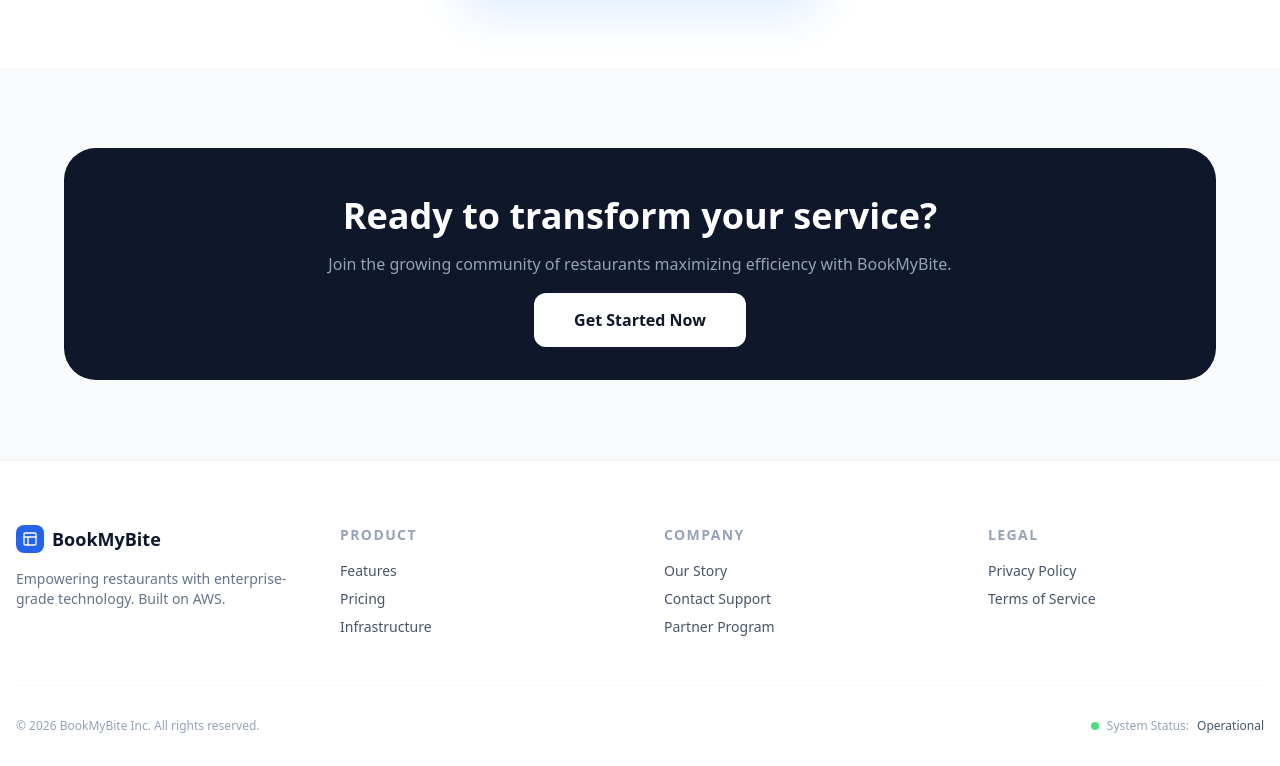
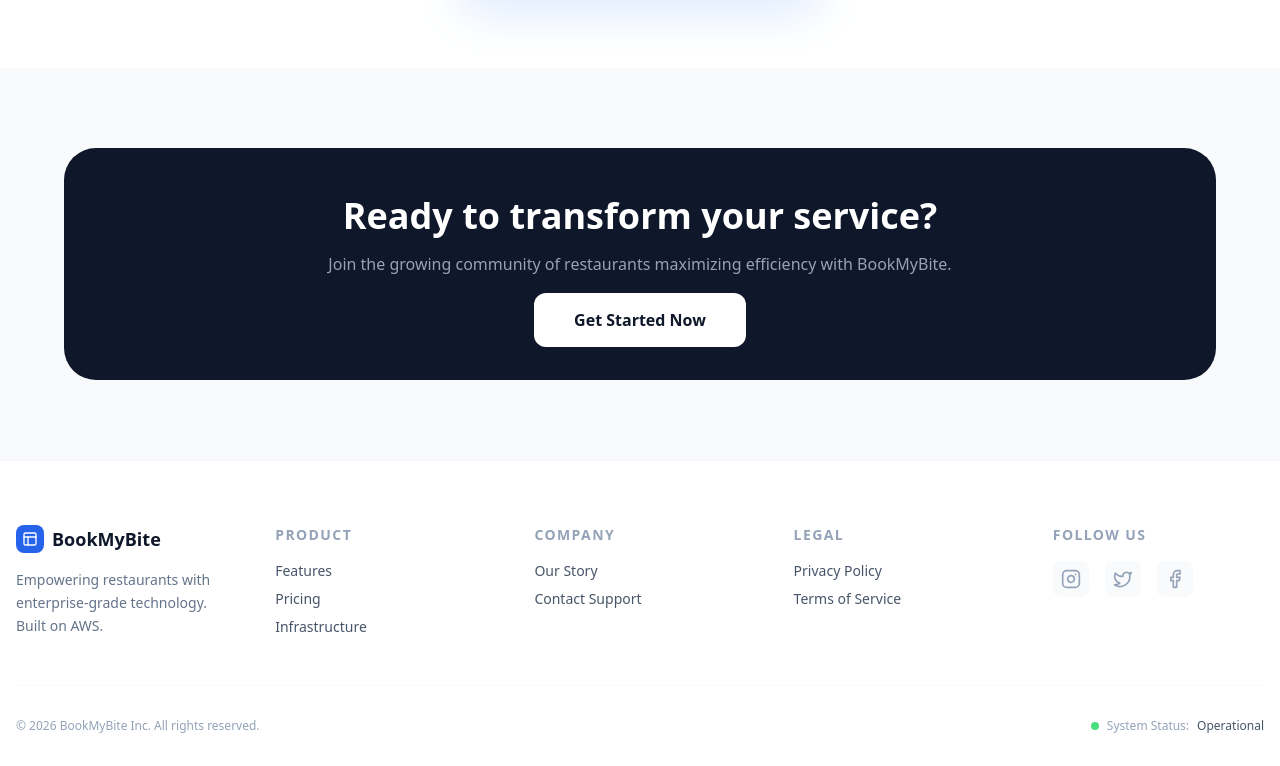
Before and after one commit to sanooft123/bookmybite, a React (Vite) app: page / in a window 1280 px wide. Shown: the part 2100-2866 px from the top of the page. Built offline with nearby package versions, Linux system fonts and the light colour scheme.

Commit message:
Add social media links to footer

```diff
--- a/src/pages/LandingPage.jsx
+++ b/src/pages/LandingPage.jsx
@@ -1,6 +1,6 @@
 import React from 'react';
 import { Link } from 'react-router-dom';
-import { Check, Zap, Smartphone, Layout, Clock } from 'lucide-react';
+import { Check, Zap, Smartphone, Layout, Clock ,Instagram, Twitter, Facebook, Linkedin} from 'lucide-react';
 
 // Pricing Card Sub-component
 const PriceCard = ({ title, price, features, popular, buttonText }) => (
@@ -123,33 +123,66 @@ const LandingPage = () => {
       </section>
 
       <footer className="bg-white border-t border-slate-100 pt-16 pb-8 px-4">
-        <div className="max-w-7xl mx-auto grid grid-cols-2 md:grid-cols-4 gap-12 mb-12">
+        <div className="max-w-7xl mx-auto grid grid-cols-2 md:grid-cols-5 gap-12 mb-12">
+            {/* Brand Column */}
             <div className="col-span-2 md:col-span-1">
             <div className="flex items-center gap-2 mb-4">
-              <div className="bg-blue-600 p-1.5 rounded-lg"><Layout className="text-white w-4 h-4" /></div>
+                <div className="bg-blue-600 p-1.5 rounded-lg">
+                <Layout className="text-white w-4 h-4" />
+                </div>
                 <span className="font-bold text-lg">BookMyBite</span>
             </div>
-            <p className="text-slate-500 text-sm">Empowering restaurants with enterprise-grade technology. Built on AWS.</p>
+            <p className="text-slate-500 text-sm leading-relaxed">
+                Empowering restaurants with enterprise-grade technology. Built on AWS.
+            </p>
             </div>
+
+            {/* Product Column */}
             <div>
             <h4 className="font-bold mb-4 text-sm uppercase tracking-widest text-slate-400">Product</h4>
             <ul className="space-y-2 text-slate-600 text-sm">
-              <li>Features</li><li>Pricing</li><li>Infrastructure</li>
+                <li className="hover:text-blue-600 transition cursor-pointer">Features</li>
+                <li className="hover:text-blue-600 transition cursor-pointer">Pricing</li>
+                <li className="hover:text-blue-600 transition cursor-pointer">Infrastructure</li>
             </ul>
             </div>
+
+            {/* Company Column */}
             <div>
             <h4 className="font-bold mb-4 text-sm uppercase tracking-widest text-slate-400">Company</h4>
             <ul className="space-y-2 text-slate-600 text-sm">
-              <li>Our Story</li><li>Contact Support</li><li>Partner Program</li>
+                <li className="hover:text-blue-600 transition cursor-pointer">Our Story</li>
+                <li className="hover:text-blue-600 transition cursor-pointer">Contact Support</li>
             </ul>
             </div>
+
+            {/* Legal Column */}
             <div>
             <h4 className="font-bold mb-4 text-sm uppercase tracking-widest text-slate-400">Legal</h4>
             <ul className="space-y-2 text-slate-600 text-sm">
-              <li>Privacy Policy</li><li>Terms of Service</li>
+                <li className="hover:text-blue-600 transition cursor-pointer">Privacy Policy</li>
+                <li className="hover:text-blue-600 transition cursor-pointer">Terms of Service</li>
             </ul>
             </div>
+
+            {/* SOCIAL MEDIA COLUMN */}
+            <div>
+            <h4 className="font-bold mb-4 text-sm uppercase tracking-widest text-slate-400">Follow Us</h4>
+            <div className="flex gap-4">
+                <a href="https://instagram.com" target="_blank" rel="noreferrer" className="bg-slate-50 p-2 rounded-lg text-slate-400 hover:text-pink-600 hover:bg-pink-50 transition-all">
+                <Instagram size={20} />
+                </a>
+                <a href="https://twitter.com" target="_blank" rel="noreferrer" className="bg-slate-50 p-2 rounded-lg text-slate-400 hover:text-blue-400 hover:bg-blue-50 transition-all">
+                <Twitter size={20} />
+                </a>
+                <a href="https://facebook.com" target="_blank" rel="noreferrer" className="bg-slate-50 p-2 rounded-lg text-slate-400 hover:text-blue-600 hover:bg-blue-50 transition-all">
+                <Facebook size={20} />
+                </a>
             </div>
+            </div>
+        </div>
+
+        {/* Bottom Bar */}
         <div className="max-w-7xl mx-auto border-t border-slate-50 pt-8 flex flex-col md:flex-row justify-between items-center text-slate-400 text-xs gap-4">
             <p>© 2026 BookMyBite Inc. All rights reserved.</p>
             <div className="flex items-center gap-2">
```
Lines whose indentation alone changed are shown as unchanged.
